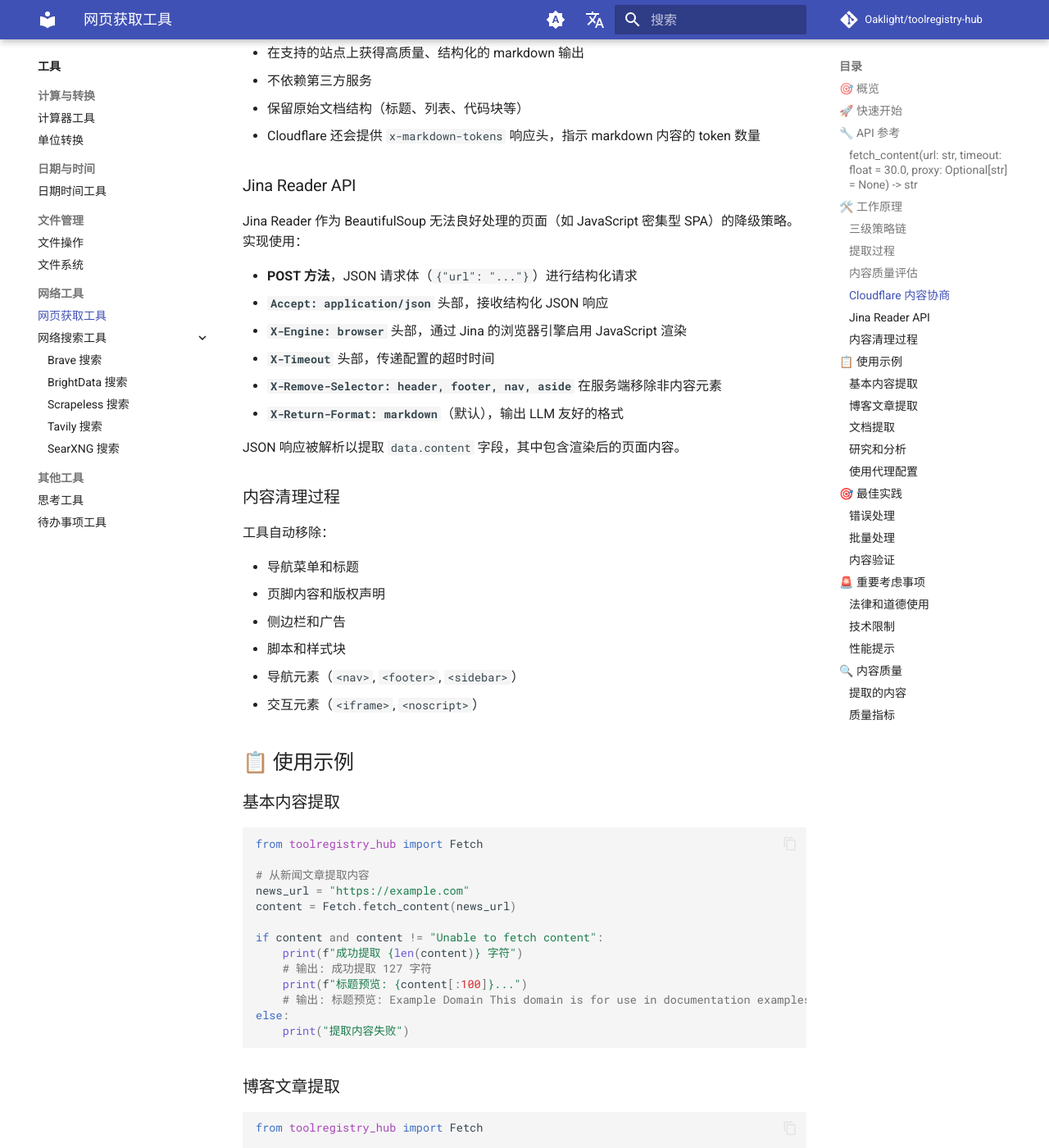
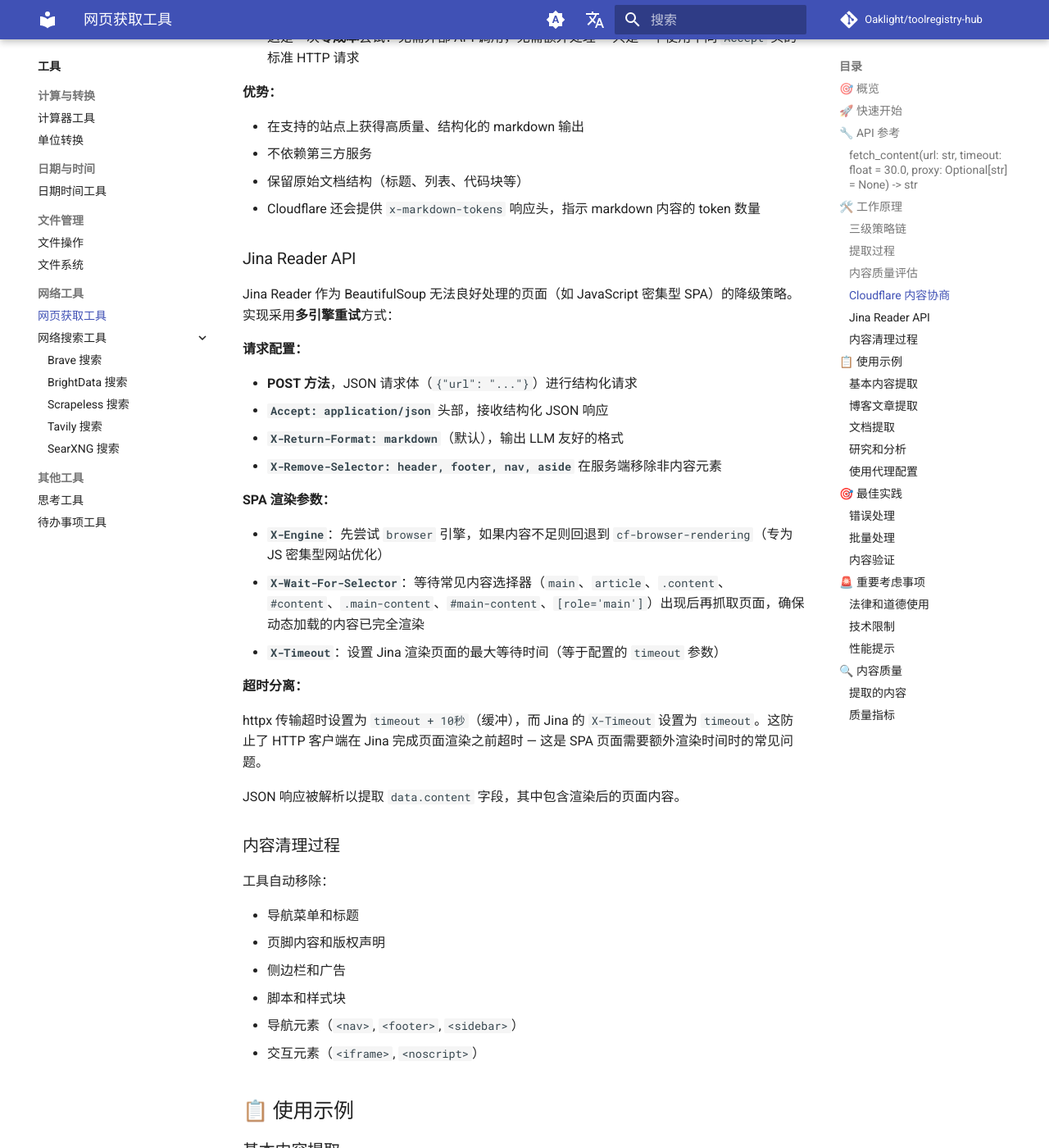
Before and after one commit to Oaklight/toolregistry-hub, an MkDocs documentation site: the page built from docs/tools/websearch/web_fetch_tool.md, in a window 1280 px wide and 1400 px high, scrolled down 3417 px. Shown: the whole window at 82% size. Built offline with MkDocs 1.6.1 and Material for MkDocs 9.7.7, drawn with Linux system fonts in a browser that asks for light colours; comment, search, counter and statistics services are not loaded; some of the changed text lies outside the part shown.

Commit message:
docs: 更新网页获取工具文档，添加 Jina Reader 多引擎重试和 SPA 改进说明

````diff
--- a/docs/tools/websearch/web_fetch_tool.md
+++ b/docs/tools/websearch/web_fetch_tool.md
@@ -71,7 +71,7 @@
 
 1. **Cloudflare 内容协商**：零成本尝试，直接从源站获取 markdown 内容
 2. **BeautifulSoup 直接解析**：智能 HTML 解析与内容清理 + 质量检查
-3. **Jina Reader（降级方案）**：外部 API，使用 `browser` 引擎进行 JavaScript 渲染（SPA 支持）
+3. **Jina Reader（降级方案）**：外部 API，使用多引擎重试（`browser` → `cf-browser-rendering`）进行 JavaScript 渲染（SPA 支持）
 
 ### 提取过程
 
@@ -85,7 +85,9 @@
     C -->|HTTP 错误 / 无内容| F
     D -->|太短或 SPA 空壳| F[Jina Reader - browser 引擎]
     F -->|内容良好| Z
-    F -->|失败或质量低| G{BS4 有内容？}
+    F -->|内容不足| F2[Jina Reader - cf-browser-rendering 引擎]
+    F2 -->|内容良好| Z
+    F2 -->|失败或质量低| G{BS4 有内容？}
     G -->|是| H[返回 BS4 低质量回退]
     G -->|否| I[返回错误消息]
 ```
@@ -112,7 +114,7 @@
 - `"requires a modern browser"`
 - `"enable cookies"`
 
-当检测到 SPA 空壳内容时，Jina Reader 会自动使用其 `browser` 引擎来渲染 JavaScript 并提取实际内容。
+当检测到 SPA 空壳内容时，Jina Reader 会自动使用其 `browser` 引擎来渲染 JavaScript 并提取实际内容。如果 `browser` 引擎仍然返回不足的内容，工具会使用 `cf-browser-rendering` 引擎重试，该引擎专为 JS 密集型网站设计。
 
 **低质量回退：**
 
@@ -138,14 +140,24 @@
 
 ### Jina Reader API
 
-Jina Reader 作为 BeautifulSoup 无法良好处理的页面（如 JavaScript 密集型 SPA）的降级策略。实现使用：
+Jina Reader 作为 BeautifulSoup 无法良好处理的页面（如 JavaScript 密集型 SPA）的降级策略。实现采用**多引擎重试**方式：
+
+**请求配置：**
 
 - **POST 方法**，JSON 请求体（`{"url": "..."}`）进行结构化请求
 - **`Accept: application/json`** 头部，接收结构化 JSON 响应
-- **`X-Engine: browser`** 头部，通过 Jina 的浏览器引擎启用 JavaScript 渲染
-- **`X-Timeout`** 头部，传递配置的超时时间
+- **`X-Return-Format: markdown`**（默认），输出 LLM 友好的格式
 - **`X-Remove-Selector: header, footer, nav, aside`** 在服务端移除非内容元素
-- **`X-Return-Format: markdown`**（默认），输出 LLM 友好的格式
+
+**SPA 渲染参数：**
+
+- **`X-Engine`**：先尝试 `browser` 引擎，如果内容不足则回退到 `cf-browser-rendering`（专为 JS 密集型网站优化）
+- **`X-Wait-For-Selector`**：等待常见内容选择器（`main`、`article`、`.content`、`#content`、`.main-content`、`#main-content`、`[role='main']`）出现后再抓取页面，确保动态加载的内容已完全渲染
+- **`X-Timeout`**：设置 Jina 渲染页面的最大等待时间（等于配置的 `timeout` 参数）
+
+**超时分离：**
+
+httpx 传输超时设置为 `timeout + 10秒`（缓冲），而 Jina 的 `X-Timeout` 设置为 `timeout`。这防止了 HTTP 客户端在 Jina 完成页面渲染之前超时 — 这是 SPA 页面需要额外渲染时间时的常见问题。
 
 JSON 响应被解析以提取 `data.content` 字段，其中包含渲染后的页面内容。
 
@@ -382,7 +394,7 @@
 
 ### 技术限制
 
-- **JavaScript 密集型网站**：通过 Jina Reader 的 `browser` 引擎回退处理，但某些复杂 SPA 可能仍无法完全渲染
+- **JavaScript 密集型网站**：通过 Jina Reader 的多引擎重试（`browser` → `cf-browser-rendering`）配合 `X-Wait-For-Selector` 处理动态内容，但某些复杂 SPA 可能仍无法完全渲染
 - **认证**：无法访问密码保护的内容
 - **大文件**：非常大的页面可能超时或被截断
 - **复杂布局**：某些网站可能需要自定义解析
````
